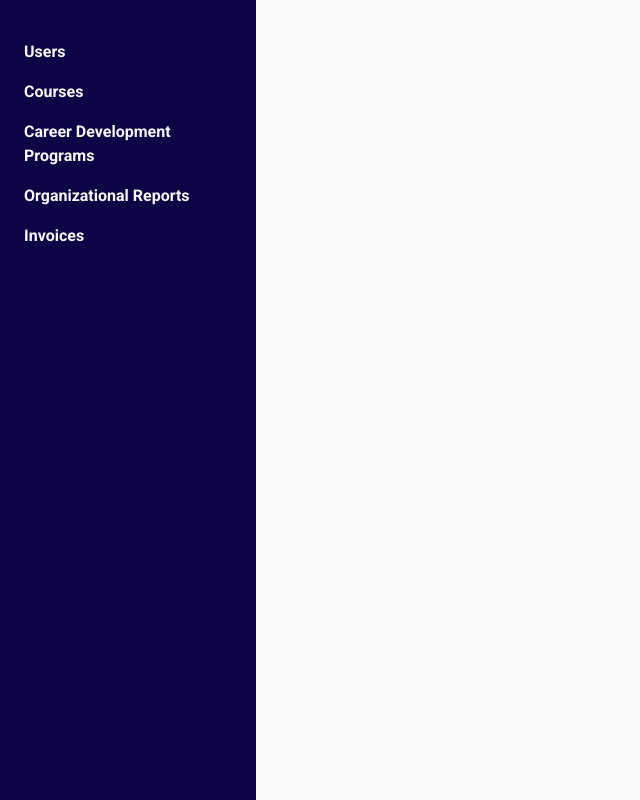
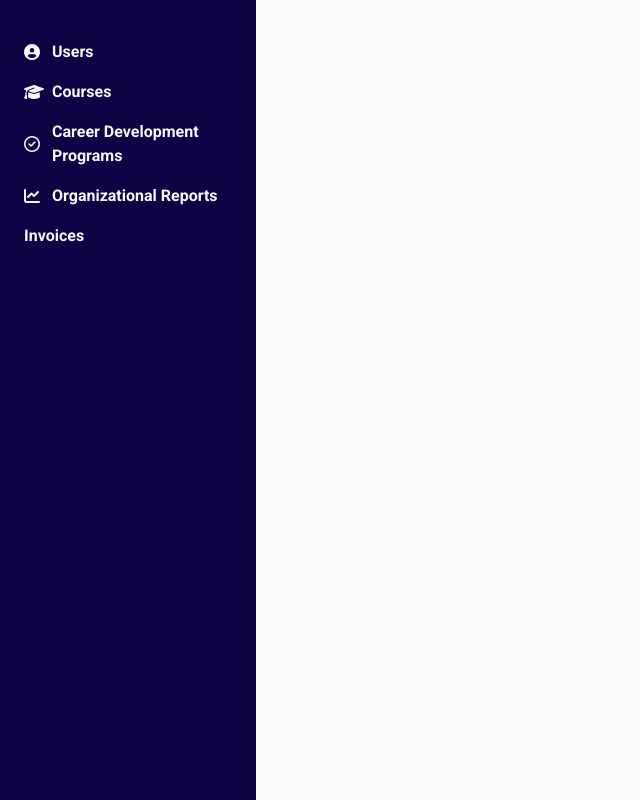
Before and after one commit to benj-yalung/TPA-system-admin, a plain HTML site: page users/index.html in a window 1280 px wide. Shown: the whole page, without its empty margins (0-640 px from the left). Drawn offline with nearby package versions, Linux system fonts and the light colour scheme.

Commit message:
Add nav icons

```diff
--- a/users/index.html
+++ b/users/index.html
@@ -38,23 +38,45 @@
       <nav class="navbar">
         <ul class="navbar-nav">
           <li class="nav-item">
-            <a href="" class="nav-link text-light fw-bold">Users</a>
+            <a href="" class="nav-link text-light fw-bold">
+              <span class="d-inline-flex align-items-center">
+                <i class="fa-solid fa-circle-user">&nbsp;&nbsp;&nbsp;</i>
+                Users
+              </span>
+            </a>
           </li>
+
           <li class="nav-item">
-            <a href="" class="nav-link text-light fw-bold">Courses</a>
+            <a href="" class="nav-link text-light fw-bold">
+              <span class="d-inline-flex align-items-center">
+                <i class="fa-solid fa-graduation-cap">&nbsp;&nbsp;</i>
+                Courses
+              </span>
+            </a>
           </li>
+
           <li class="nav-item">
-            <a href="" class="nav-link text-light fw-bold"
-              >Career Development Programs</a
-            >
+            <a href="" class="nav-link text-light fw-bold">
+              <span class="d-inline-flex align-items-center">
+                <i class="fa-regular fa-circle-check">&nbsp;&nbsp;&nbsp;</i>
+                Career Development Programs
+              </span>
+            </a>
           </li>
+
           <li class="nav-item">
-            <a href="" class="nav-link text-light fw-bold"
-              >Organizational Reports</a
-            >
+            <a href="" class="nav-link text-light fw-bold">
+              <div class="d-inline-flex align-items-center">
+                <i class="fa-solid fa-chart-line">&nbsp;&nbsp;&nbsp;</i>
+                Organizational Reports
+              </div>
+            </a>
           </li>
+
           <li class="nav-item">
-            <a href="" class="nav-link text-light fw-bold">Invoices</a>
+            <a href="" class="nav-link text-light fw-bold">
+              <span class="d-inline-flex align-items-center"> Invoices </span>
+            </a>
           </li>
         </ul>
       </nav>
```
